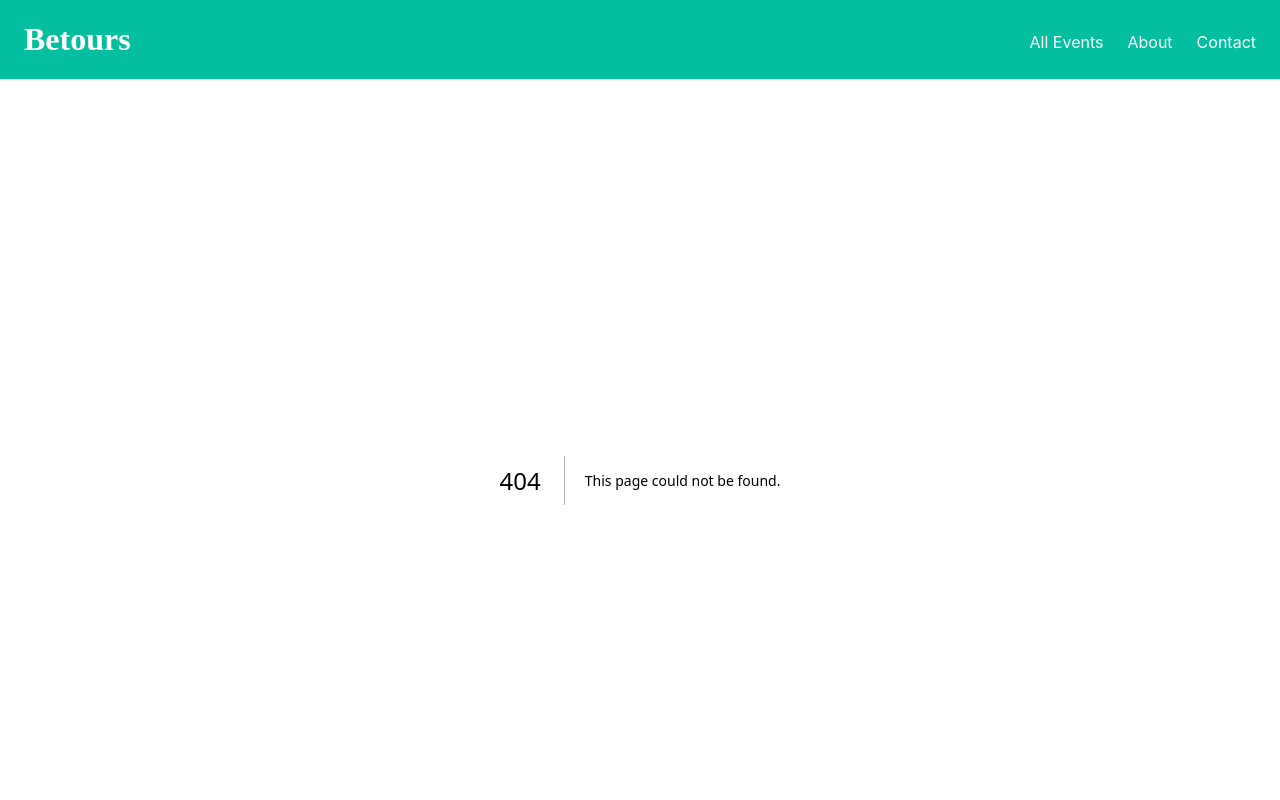
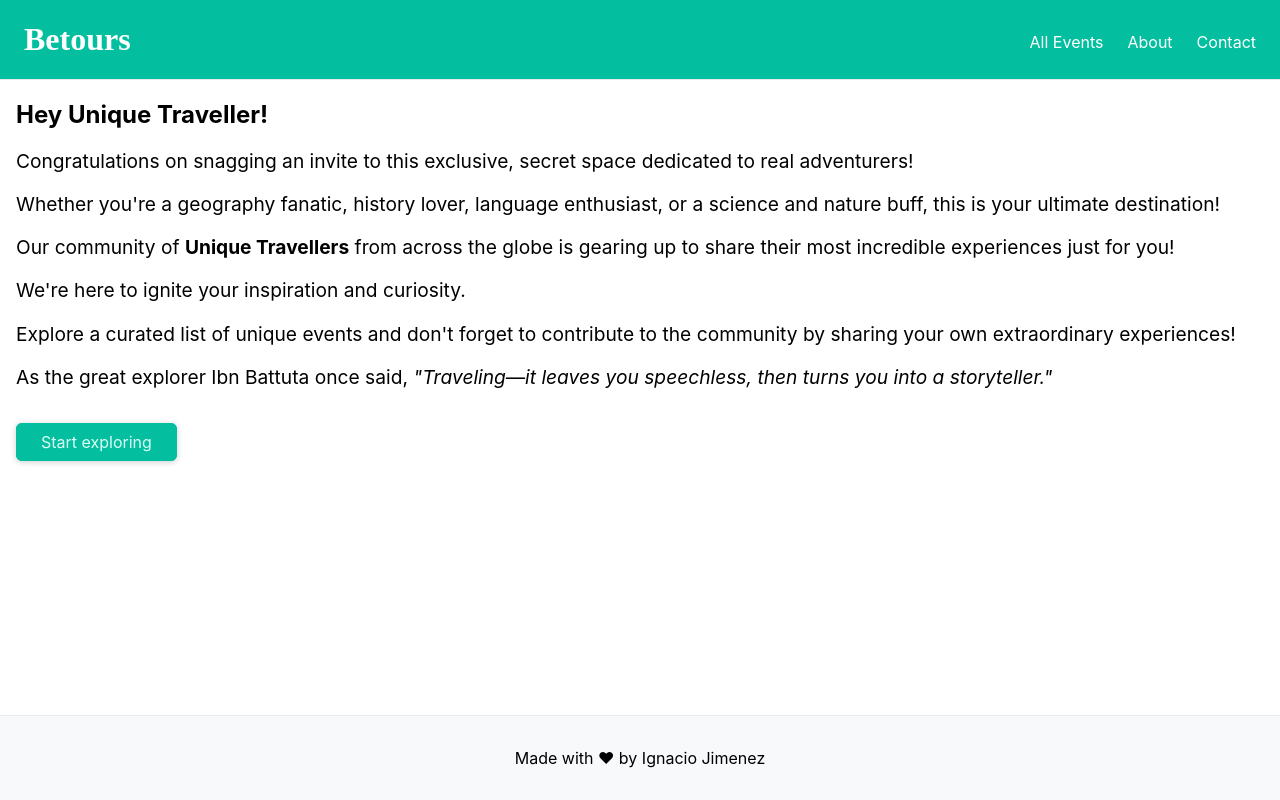
Before and after one commit to iamnachoj/betours, a Next.js app: page /about in a window 1280 px wide. Before the commit this address had no page. Shown: the top 800 px of the page. Built offline with nearby package versions, Linux system fonts and the light colour scheme.

Commit message:
add the about page

```diff
--- a/components/layout/header.js
+++ b/components/layout/header.js
@@ -30,14 +30,14 @@ export default function Header(){
             <nav onClick={toggleNavBar} className={`${classes.nav} ${showNav ? classes.show : ""}`}>
                 <ul>
                     <li><Link href="/events">All Events</Link></li>
-                    <li><Link href="/">About</Link></li>
+                    <li><Link href="/about">About</Link></li>
                     <li><Link href="/">Contact</Link></li>
                 </ul>
             </nav>
             {/*Desktop Navigation*/}
             <nav className={classes.desktopNav}>
                 <Link href="/events">All Events</Link>
-                <Link href="/">About</Link>
+                <Link href="/about">About</Link>
                 <Link href="/">Contact</Link>
             </nav>
         </header>
--- /dev/null
+++ b/pages/about.js
@@ -0,0 +1,37 @@
+import Button from "../components/atoms/button";
+
+export default function About() {
+    return (
+        <article style={classes.about}>
+            <h1>Hey <b>Unique Traveller</b>!</h1>
+            <div style={classes.text}>
+                <p>Congratulations on snagging an invite to this exclusive, secret space dedicated to real
+                    adventurers!</p>
+                <p>Whether you're a geography fanatic, history lover, language enthusiast, or a science and nature buff,
+                    this is your ultimate destination!</p>
+                <p>Our community of <b>Unique Travellers</b> from across the globe is gearing up to share their most
+                    incredible experiences just for you!</p>
+                <p>We're here to ignite your inspiration and curiosity.</p>
+                <p>Explore a curated list of unique events and don't forget to contribute to the community by sharing
+                    your
+                    own extraordinary experiences!</p>
+                <p>As the great explorer Ibn Battuta once said, <i>"Traveling—it leaves you speechless, then turns you
+                    into a storyteller."</i></p>
+                <br/>
+            </div>
+            <Button link="/events">
+                Start exploring
+            </Button>
+        </article>
+
+    )
+}
+
+const classes = {
+    about: {
+        margin: '1rem',
+    },
+    text: {
+        fontSize: '1.2rem'
+    }
+}
```
